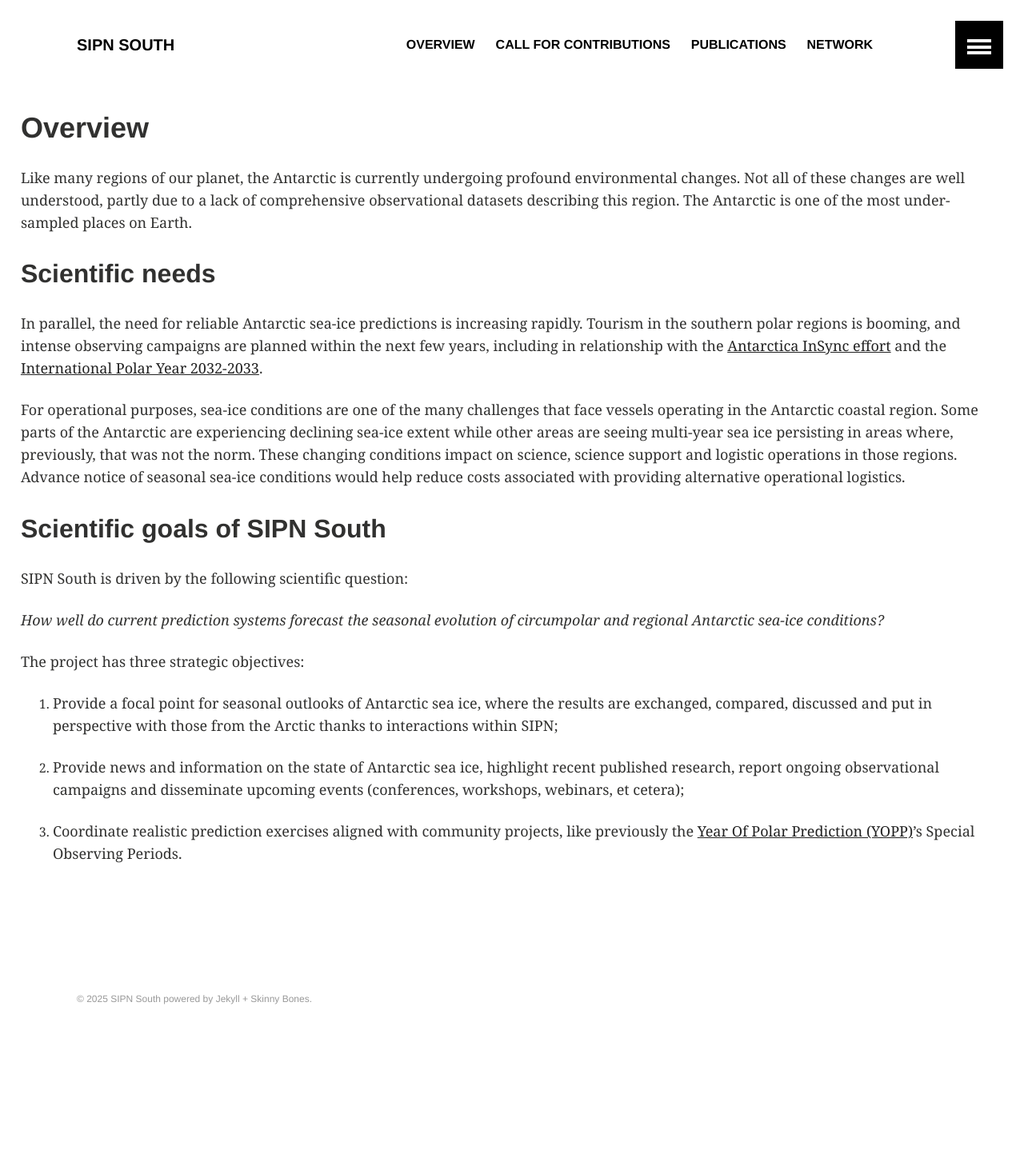
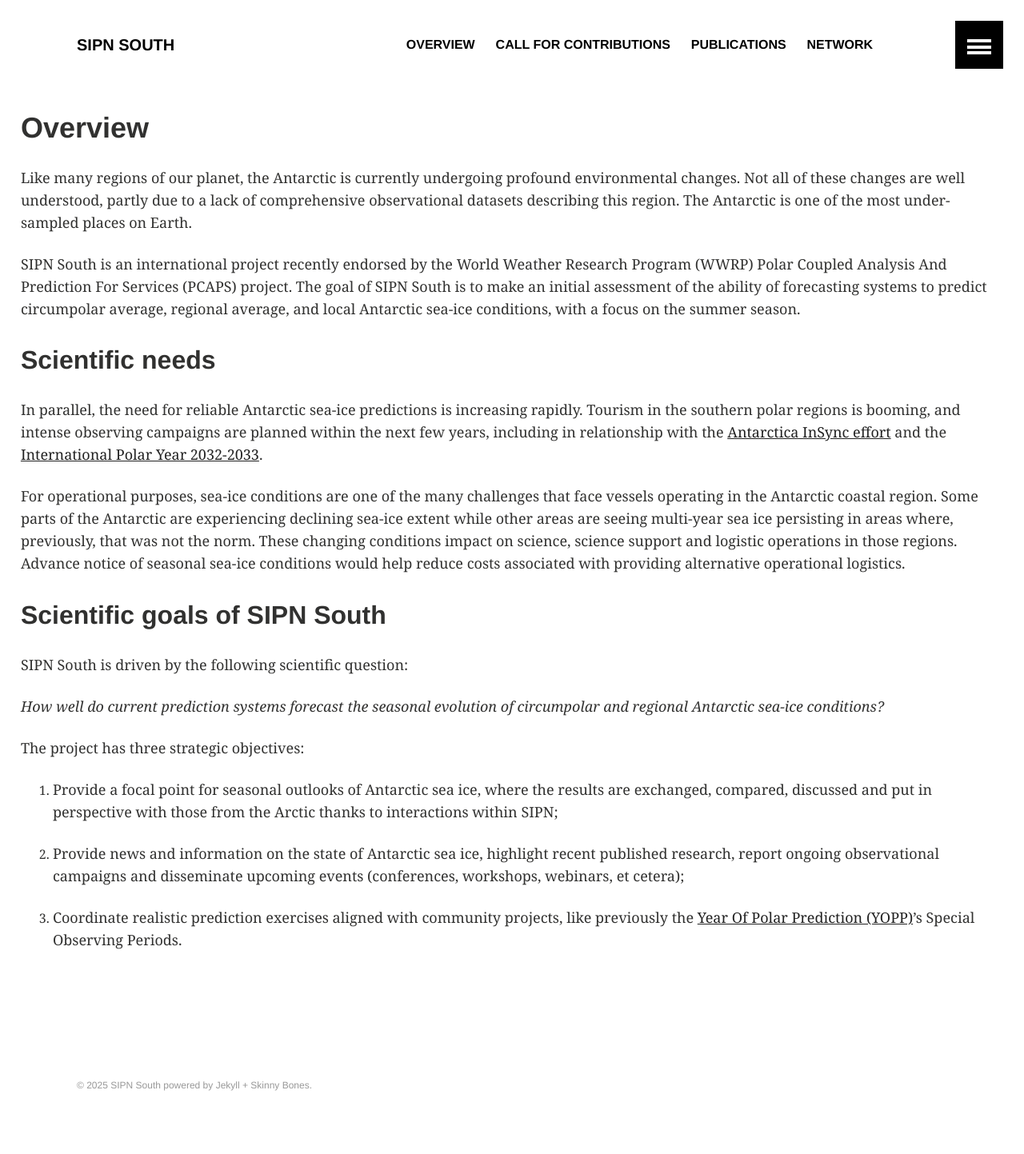
Before and after one commit to fmassonn/sipn-south.github.io, a Jekyll site: the page built from overview.md, in a window 1280 px wide. Shown: the whole page at 80% size. Built offline with Jekyll 4.4.1, drawn with Linux system fonts in a browser that asks for light colours; our own code applies the rules of GitHub Pages for plain Markdown files; before the commit the page ends 1335 px from its top, so only the background shows below that.

Commit message:
Update overview.md

```diff
--- a/overview.md
+++ b/overview.md
@@ -1,12 +1,15 @@
 # Overview
 
 Like many regions of our planet, the Antarctic is currently undergoing profound environmental changes. Not all of these changes are well understood, partly due to a lack of comprehensive observational datasets describing this region. The Antarctic is one of the most under-sampled places on Earth.
+
+SIPN South is an international project recently endorsed by the World Weather Research Program (WWRP) Polar Coupled Analysis And Prediction For Services (PCAPS) project. The goal of SIPN South is to make an initial assessment of the ability of forecasting systems to predict circumpolar average, regional average, and local Antarctic sea-ice conditions, with a focus on the summer season.
 
 ## Scientific needs
 
 In parallel, the need for reliable Antarctic sea-ice predictions is increasing rapidly. Tourism in the southern polar regions is booming, and intense observing campaigns are planned within the next few years, including in relationship with the [Antarctica InSync effort](https://www.antarctica-insync.org/) and the [International Polar Year 2032-2033](https://ipy5.info/).
 
 For operational purposes, sea-ice conditions are one of the many challenges that face vessels operating in the Antarctic coastal region. Some parts of the Antarctic are experiencing declining sea-ice extent while other areas are seeing multi‐year sea ice persisting in areas where, previously, that was not the norm. These changing conditions impact on science, science support and logistic operations in those regions. Advance notice of seasonal sea-ice conditions would help reduce costs associated with providing alternative operational logistics.
+
 
 
 ## Scientific goals of SIPN South
```
